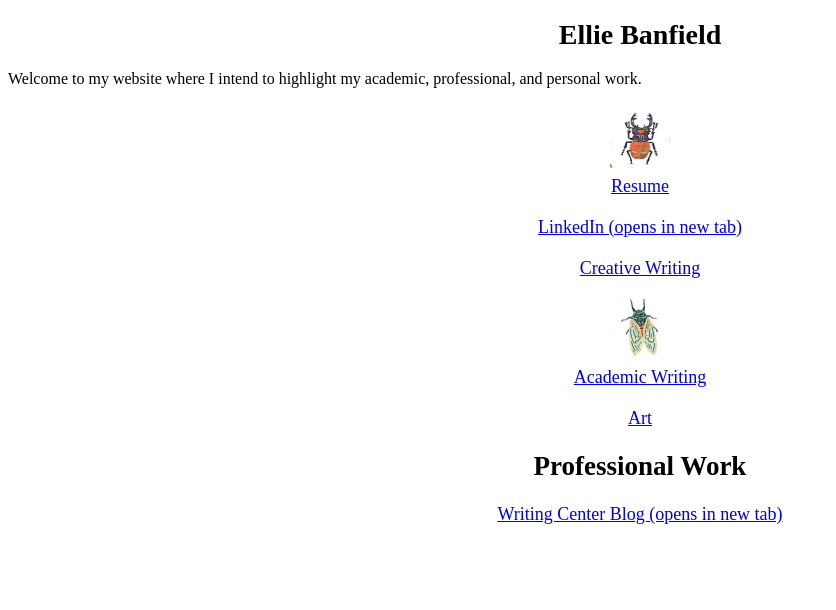
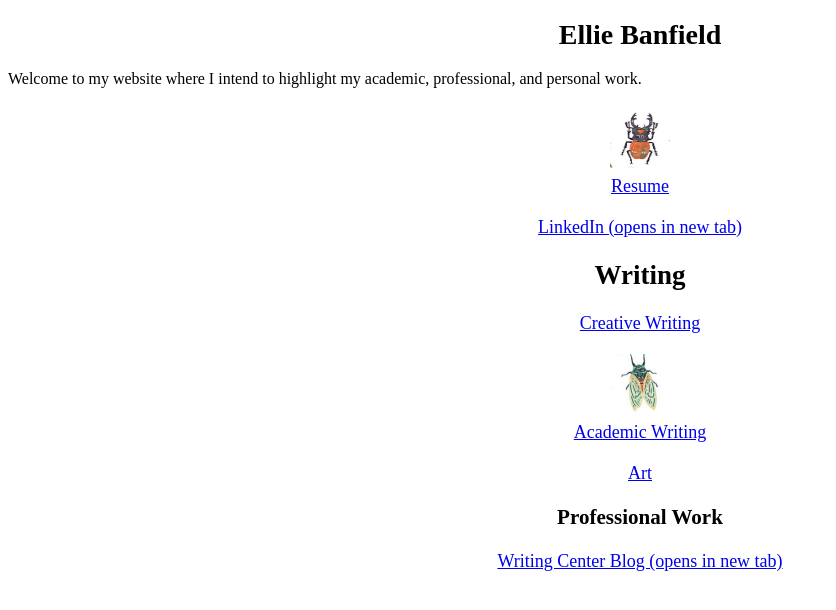
Before and after one commit to elliebanfield/elliebanfield.github.io, a plain HTML site: page elliebanfieldwebsite.html in a window 1280 px wide. Shown: the whole page, without its empty margins (0-836 px from the left). Drawn offline with Linux system fonts and the light colour scheme.

Commit message:
Change header from h2 to h3 for Professional Work

```diff
--- a/elliebanfieldwebsite.html
+++ b/elliebanfieldwebsite.html
@@ -49,6 +49,7 @@
 
 
 <div class="folder" id="folder3">
+    <h2>Writing</h2>
     <a href="accessible poem .pdf">
       Creative Writing
     </a>
@@ -71,7 +72,7 @@
     </div>
 
     <div class="folder" id="folder6">
-      <h2>Professional Work</h2>
+      <h3>Professional Work</h3>
       <a href="https://www.elon.edu/u/academics/writing-excellence/the-writing-center/writing-center-blogs/"
          target="_blank">
         Writing Center Blog (opens in new tab)
```
